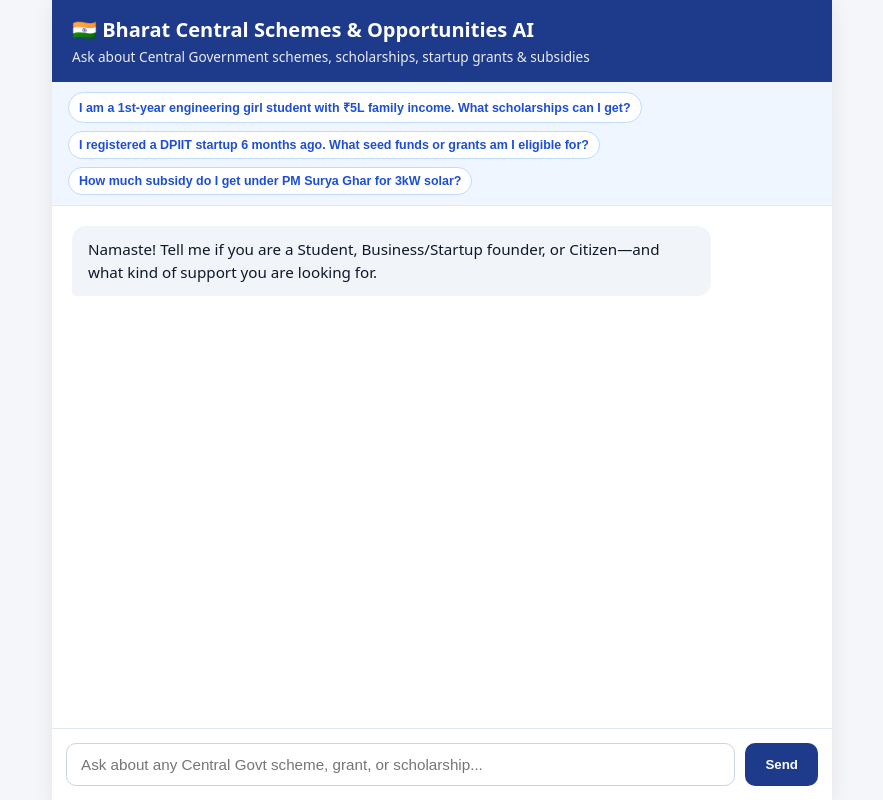
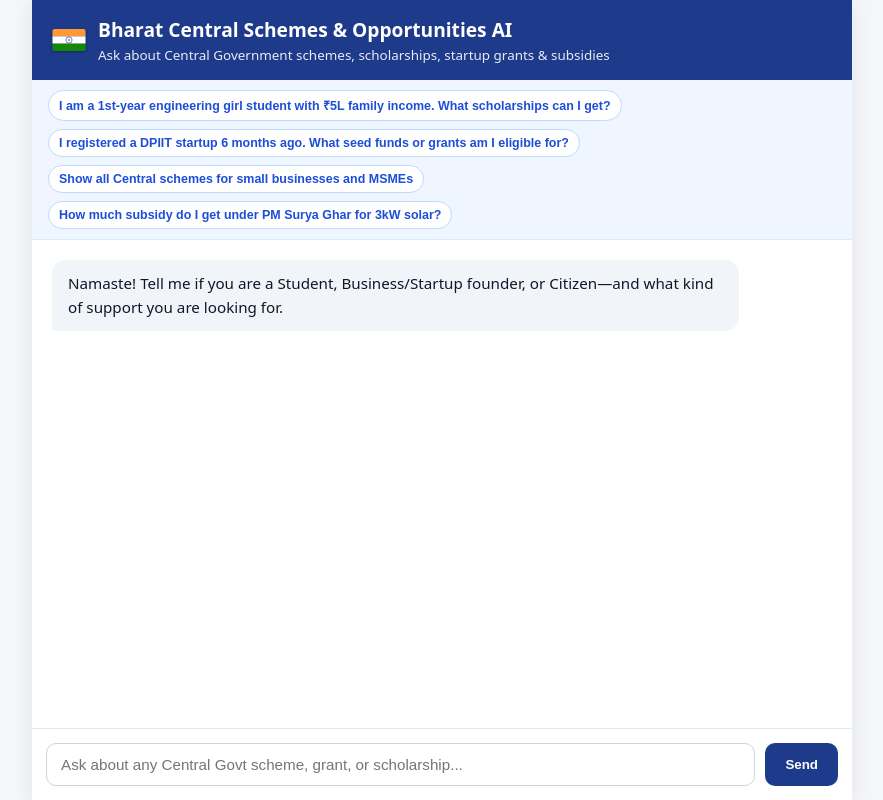
Before and after one commit to iamatul369/bharat-yojana-mcp, a plain HTML site: page index.html in a window 1280 px wide. Shown: the whole page, without its empty margins (198-1081 px from the left). Drawn offline with Linux system fonts and the light colour scheme.

Commit message:
Update title and improve header structure

```diff
--- a/index.html
+++ b/index.html
@@ -3,18 +3,19 @@
 <head>
   <meta charset="UTF-8" />
   <meta name="viewport" content="width=device-width, initial-scale=1.0" />
-  <title>🇮🇳 Bharat Central Schemes AI</title>
+  <title>Bharat Central Schemes AI</title>
   <style>
     body { font-family: system-ui, -apple-system, sans-serif; background: #f4f6f9; margin: 0; display: flex; justify-content: center; height: 100vh; }
-    .container { width: 100%; max-width: 780px; background: #fff; display: flex; flex-direction: column; box-shadow: 0 4px 20px rgba(0,0,0,0.08); }
-    header { background: #1e3a8a; color: #fff; padding: 16px 20px; }
-    header h1 { margin: 0; font-size: 1.25rem; }
-    header p { margin: 4px 0 0; font-size: 0.85rem; opacity: 0.9; }
+    .container { width: 100%; max-width: 820px; background: #fff; display: flex; flex-direction: column; box-shadow: 0 4px 20px rgba(0,0,0,0.08); }
+    header { background: #1e3a8a; color: #fff; padding: 16px 20px; display: flex; align-items: center; gap: 12px; }
+    .flag { width: 34px; height: 22px; border-radius: 3px; box-shadow: 0 1px 3px rgba(0,0,0,0.3); flex-shrink: 0; }
+    header h1 { margin: 0; font-size: 1.2rem; }
+    header p { margin: 3px 0 0; font-size: 0.84rem; opacity: 0.9; }
     .examples { display: flex; gap: 8px; flex-wrap: wrap; padding: 10px 16px; background: #eff6ff; border-bottom: 1px solid #dbeafe; }
-    .chip { background: #fff; border: 1px solid #bfdbfe; color: #1d4ed8; padding: 6px 10px; border-radius: 16px; font-size: 0.78rem; cursor: pointer; }
+    .chip { background: #fff; border: 1px solid #bfdbfe; color: #1d4ed8; padding: 6px 10px; border-radius: 16px; font-size: 0.78rem; cursor: pointer; text-align: left; }
     .chip:hover { background: #dbeafe; }
     #chat { flex: 1; padding: 20px; overflow-y: auto; display: flex; flex-direction: column; gap: 14px; }
-    .msg { max-width: 82%; padding: 12px 16px; border-radius: 14px; line-height: 1.5; font-size: 0.95rem; white-space: pre-wrap; }
+    .msg { max-width: 84%; padding: 12px 16px; border-radius: 14px; line-height: 1.55; font-size: 0.95rem; white-space: pre-wrap; }
     .user { align-self: flex-end; background: #2563eb; color: #fff; border-bottom-right-radius: 4px; }
     .bot { align-self: flex-start; background: #f1f5f9; color: #0f172a; border-bottom-left-radius: 4px; }
     form { display: flex; gap: 10px; padding: 14px; border-top: 1px solid #e2e8f0; background: #fff; }
@@ -26,12 +27,22 @@
 <body>
   <div class="container">
     <header>
-      <h1>🇮🇳 Bharat Central Schemes & Opportunities AI</h1>
-      <p>Ask about Central Government schemes, scholarships, startup grants & subsidies</p>
+      <svg class="flag" viewBox="0 0 900 600" xmlns="http://w3.org">
+        <rect width="900" height="200" fill="#FF9933"/>
+        <rect y="200" width="900" height="200" fill="#FFFFFF"/>
+        <rect y="400" width="900" height="200" fill="#138808"/>
+        <circle cx="450" cy="300" r="85" fill="none" stroke="#000080" stroke-width="14"/>
+        <circle cx="450" cy="300" r="18" fill="#000080"/>
+      </svg>
+      <div>
+        <h1>Bharat Central Schemes & Opportunities AI</h1>
+        <p>Ask about Central Government schemes, scholarships, startup grants & subsidies</p>
+      </div>
     </header>
     <div class="examples">
       <button class="chip" onclick="sendPreset(this.innerText)">I am a 1st-year engineering girl student with ₹5L family income. What scholarships can I get?</button>
       <button class="chip" onclick="sendPreset(this.innerText)">I registered a DPIIT startup 6 months ago. What seed funds or grants am I eligible for?</button>
+      <button class="chip" onclick="sendPreset(this.innerText)">Show all Central schemes for small businesses and MSMEs</button>
       <button class="chip" onclick="sendPreset(this.innerText)">How much subsidy do I get under PM Surya Ghar for 3kW solar?</button>
     </div>
     <div id="chat">
@@ -70,7 +81,7 @@
       addMsg(q, "user");
       input.value = "";
       btn.disabled = true;
-      const loading = addMsg("Checking official schemes & guidelines...", "bot");
+      const loading = addMsg("Checking official Central Government schemes...", "bot");
 
       try {
         const res = await fetch("/chat", {
```
